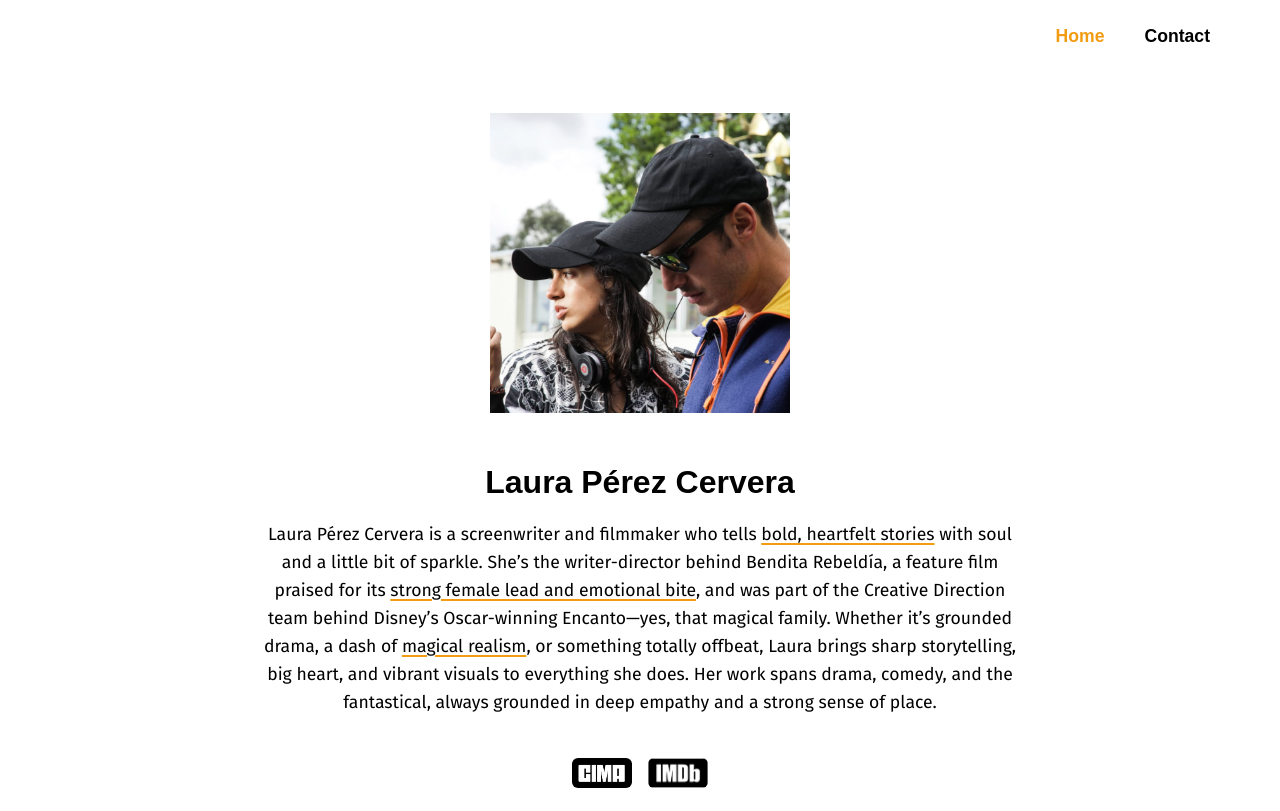
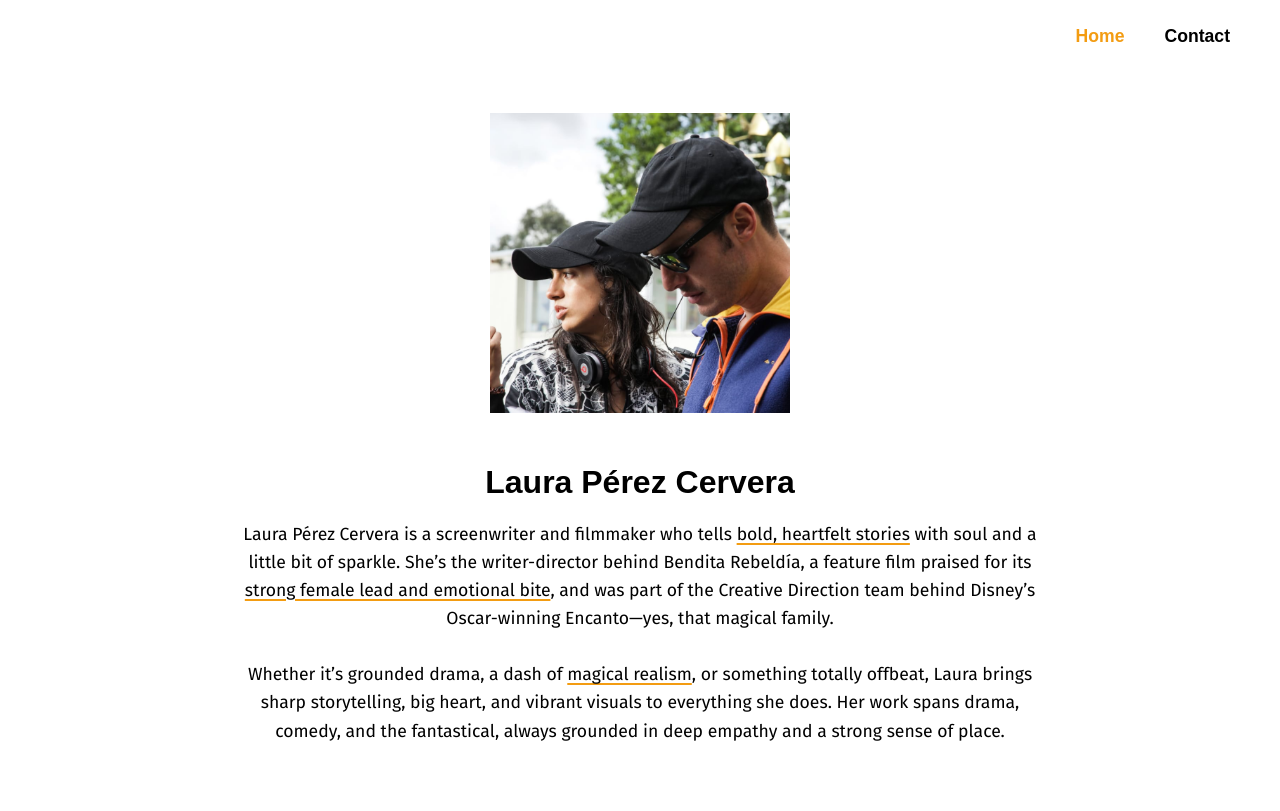
Before and after one commit to perezcerverafilms/perezcerverafilms, an Angular app: page / in a window 1280 px wide. Shown: the top 811 px of the page. Built offline with nearby package versions, Linux system fonts and the light colour scheme; grey boxes are pictures that could not be loaded.

Commit message:
borrar social links

```diff
--- a/src/app/nav/nav.component.css
+++ b/src/app/nav/nav.component.css
@@ -1,6 +1,6 @@
 .nav-bar {
     width: 100%;
-    padding: 10px 20px;
+    padding: 10px;
     box-sizing: border-box;
   }
 
@@ -9,7 +9,7 @@
     justify-content: flex-end;
     gap: 40px;
     list-style: none;
-    margin-right: 50px;
+    margin-right: 40px;
     padding: 0;
   }
 
--- a/src/app/pages/home/home.component.css
+++ b/src/app/pages/home/home.component.css
@@ -19,9 +19,8 @@
 
 .social-links {
   display: flex;
-  justify-content: center;
+  justify-content: flex-end;
   gap: 16px;
-  margin-bottom: 20px;
 }
 
 .social-links .icon-container {
@@ -55,15 +54,13 @@
 .description {
   font-size: 1.1rem;
   line-height: 1.6;
-  margin-bottom: 40px;
-  padding: 0 20px;
 }
 
 .projects {
     display: grid;
     grid-template-columns: repeat(2, 1fr);
     gap: 50px;
-    padding: 50px;
+    padding: 10px 50px;
   }
 
   .underlined {
--- a/src/app/pages/home/home.component.html
+++ b/src/app/pages/home/home.component.html
@@ -6,22 +6,9 @@
   <p class="description">
     Laura Pérez Cervera is a screenwriter and filmmaker who tells <span class="underlined">bold, heartfelt stories</span> with soul and a little bit of sparkle.
     She’s the writer-director behind Bendita Rebeldía, a feature film praised for its <span class="underlined">strong female lead and emotional bite</span>, and was part of the Creative Direction team behind Disney’s Oscar-winning Encanto—yes, that magical family.
-    Whether it’s grounded drama, a dash of <span class="underlined">magical realism</span>, or something totally offbeat, Laura brings sharp storytelling, big heart, and vibrant visuals to everything she does.
+    <br><br>Whether it’s grounded drama, a dash of <span class="underlined">magical realism</span>, or something totally offbeat, Laura brings sharp storytelling, big heart, and vibrant visuals to everything she does.
     Her work spans drama, comedy, and the fantastical, always grounded in deep empathy and a strong sense of place.
   </p>
-
-  <div class="social-links">
-    <a href="https://cimamujerescineastas.es/socia/perez-cervera-laura-alejandra/" target="_blank" rel="noopener">
-      <div class="icon-container cima-container">
-        <img src="assets/cima_logo.png" alt="Cima">
-      </div>
-    </a>
-    <a href="https://www.imdb.com/es-es/name/nm8747765/?ref_=nv_sr_srsg_0_tt_0_nm_4_in_0_q_laura%2520perez%2520cerv" target="_blank" rel="noopener">
-      <div class="icon-container imdb-container">
-        <img src="assets/imdb_logo.png" alt="IMDb">
-      </div>
-    </a>
-  </div>
 
 </section>
 
@@ -34,3 +21,16 @@
     [link]="project.link">
   </app-project-card>
 </section>
+
+<!-- <div class="social-links">
+  <a href="https://cimamujerescineastas.es/socia/perez-cervera-laura-alejandra/" target="_blank" rel="noopener">
+    <div class="icon-container cima-container">
+      <img src="assets/cima_logo.png" alt="Cima">
+    </div>
+  </a>
+  <a href="https://www.imdb.com/es-es/name/nm8747765/?ref_=nv_sr_srsg_0_tt_0_nm_4_in_0_q_laura%2520perez%2520cerv" target="_blank" rel="noopener">
+    <div class="icon-container imdb-container">
+      <img src="assets/imdb_logo.png" alt="IMDb">
+    </div>
+  </a>
+</div>   -->
```
